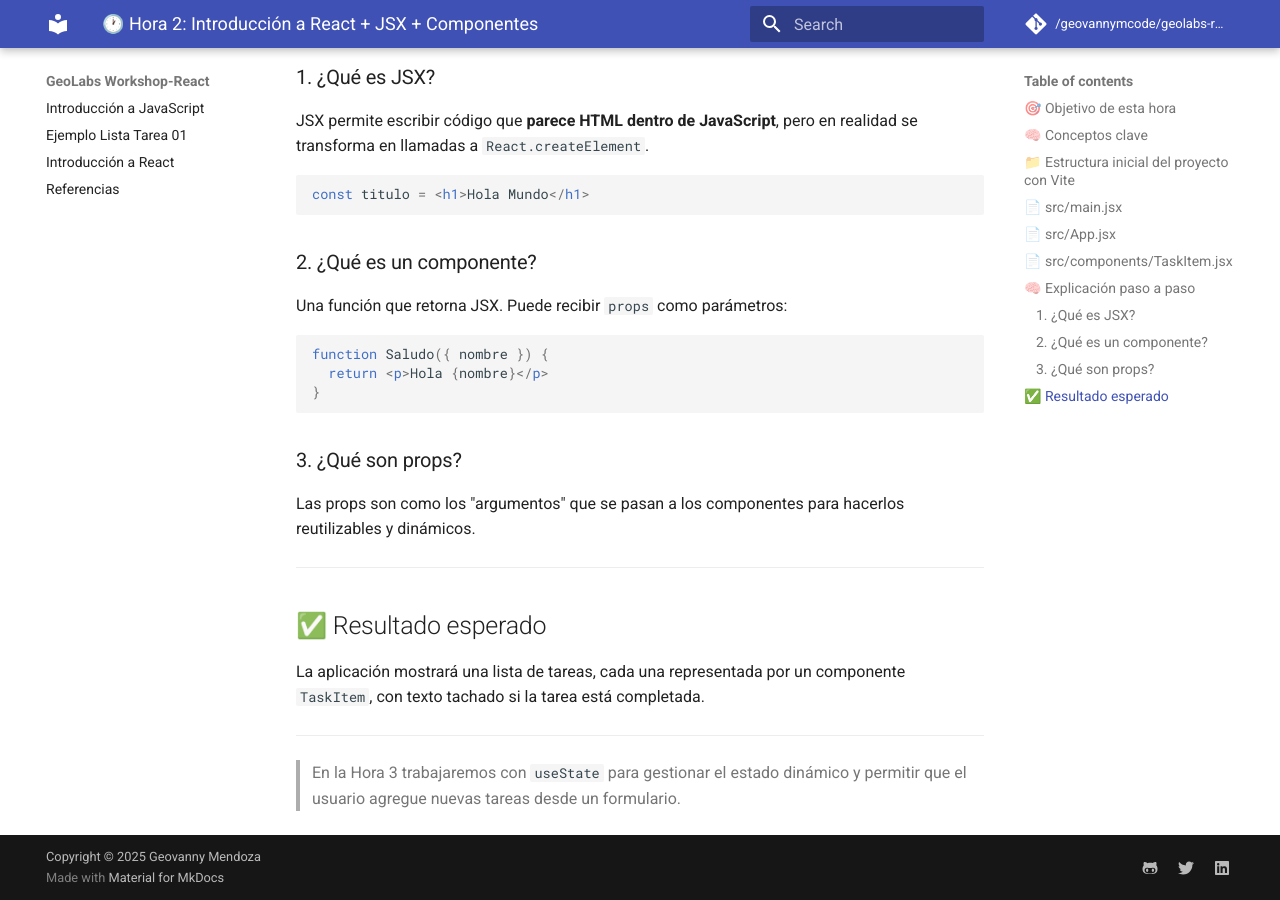
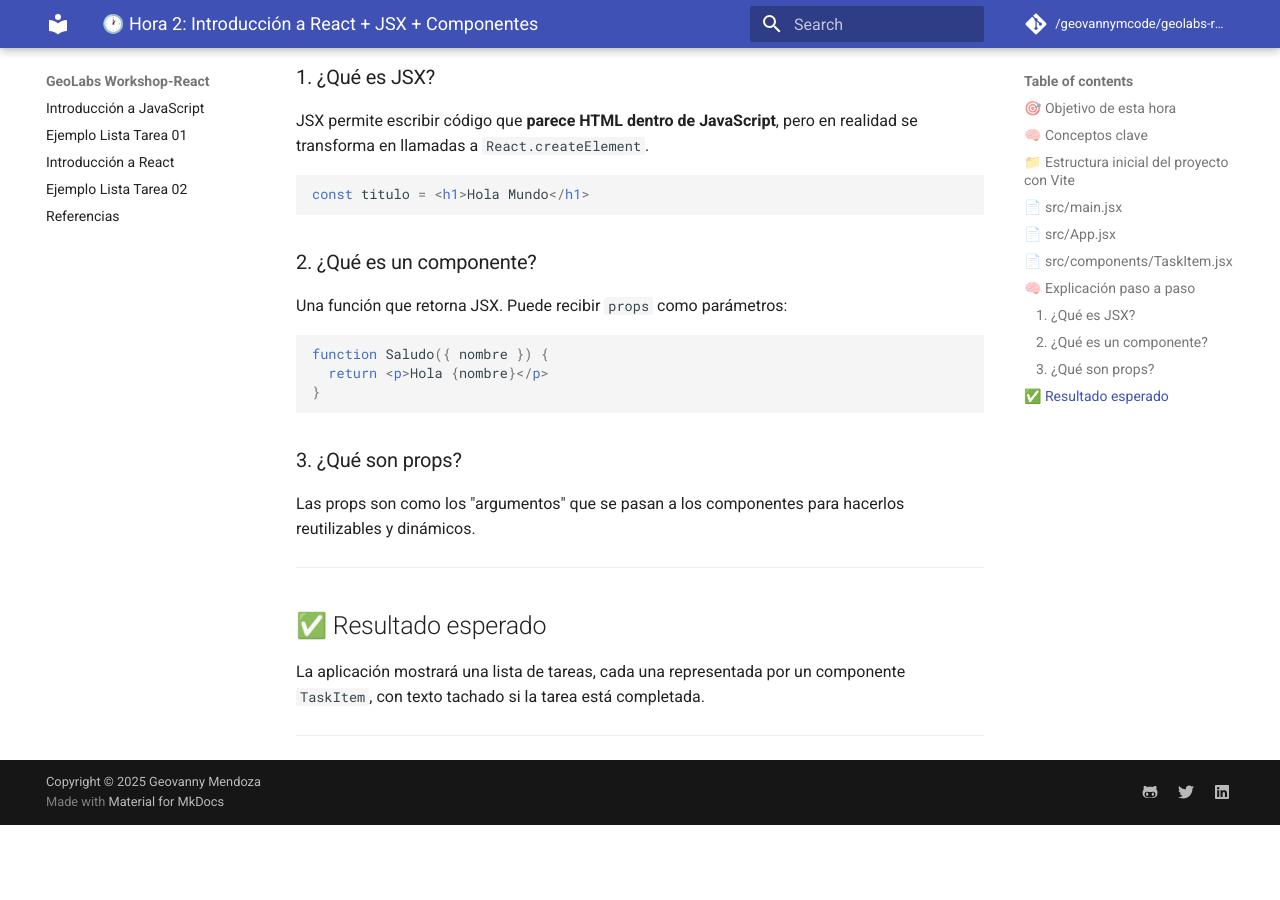
Before and after one commit to geovannymcode/geolabs-react.github.io, an MkDocs documentation site: the page built from docs/Intro_react.md, in a window 1280 px wide and 900 px high, scrolled down 2555 px. Built offline with MkDocs 1.6.1 and Material for MkDocs 9.7.7, drawn with Linux system fonts in a browser that asks for light colours; comment, search, counter and statistics services are not loaded; after the commit the page ends 3380 px from its top, so only the background shows below that.

Commit message:
first commit

```diff
--- a/docs/Intro_react.md
+++ b/docs/Intro_react.md
@@ -136,5 +136,3 @@ Las props son como los "argumentos" que se pasan a los componentes para hacerlos
 La aplicación mostrará una lista de tareas, cada una representada por un componente `TaskItem`, con texto tachado si la tarea está completada.
 
 ---
-
-> En la Hora 3 trabajaremos con `useState` para gestionar el estado dinámico y permitir que el usuario agregue nuevas tareas desde un formulario.
--- a/mkdocs.yml
+++ b/mkdocs.yml
@@ -16,6 +16,7 @@ nav:
   - Introducción a JavaScript: index.md
   - Ejemplo Lista Tarea 01: ejemplo_01.md
   - Introducción a React: intro_react.md
+  - Ejemplo Lista Tarea 02: ejemplo_02.md
   - Referencias: referencias.md
 
 # Customization
```
